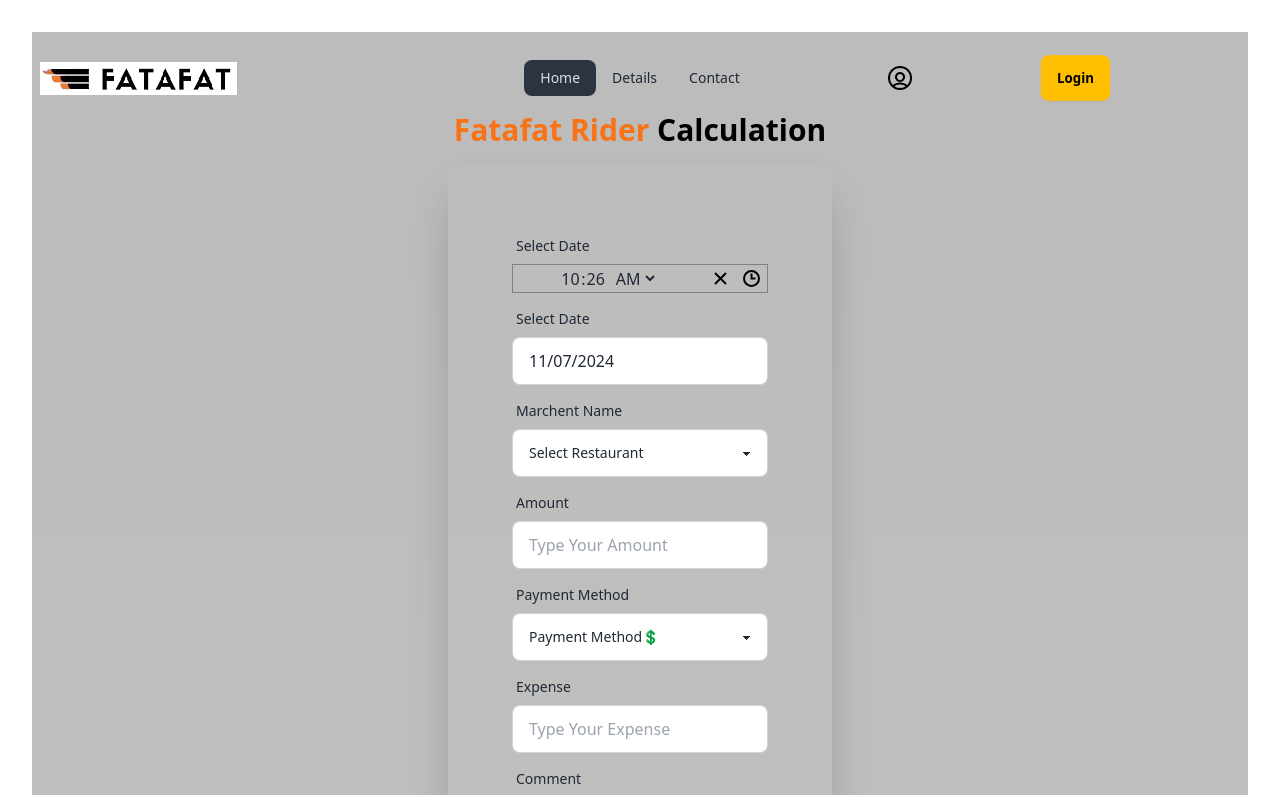
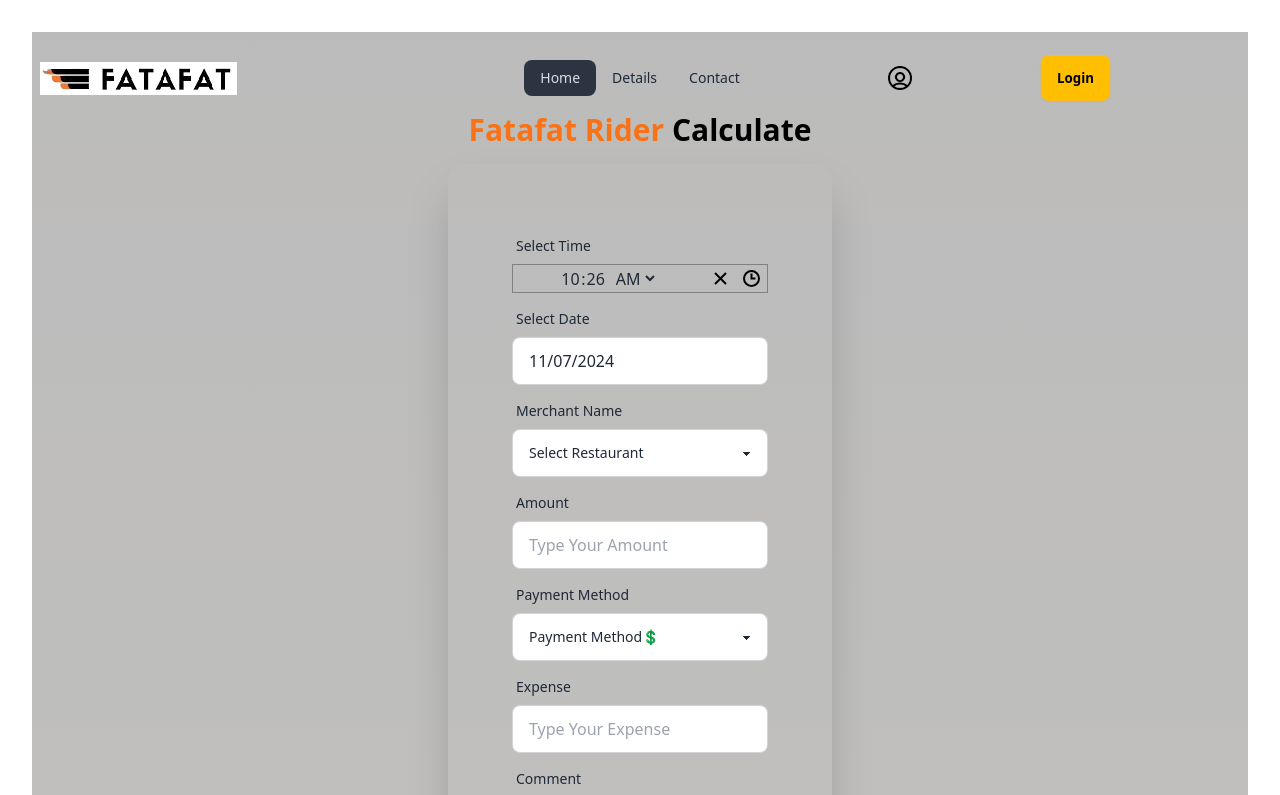
Before and after one commit to abdullah-al-mohammad/fatafat-calcualtion, a React (Vite) app: page / in a window 1280 px wide. Shown: the top 795 px of the page. Built offline with nearby package versions, Linux system fonts and the light colour scheme; no server answers.

Commit message:
add time

```diff
--- a/src/components/home/Home.jsx
+++ b/src/components/home/Home.jsx
@@ -43,8 +43,9 @@
             const payment = form.payment.value;
             const expense = form.expense.value;
             const comment = form.comment.value;
-            console.log(name, amount, payment, expense, comment, date);
-            const formData = { id, date, name, amount, payment, expense, comment }
+            const time = form.time.value;
+            console.log(name, amount, payment, expense, comment, date, time);
+            const formData = { id, time, date, name, amount, payment, expense, comment }
             console.log(formData);
             fetch('https://api.sheetbest.com/sheets/298772df-1e5d-4741-b56d-73e9efabd108', {
                 method: "POST",
@@ -69,16 +70,16 @@
         <div className='bgImage py-3'>
             <Header></Header>
             <div>
-                <h1 className='text-3xl font-extrabold text-black'><span className='text-orange-500'>Fatafat Rider</span> Calculation</h1>
+                <h1 className='text-3xl font-extrabold text-black'><span className='text-orange-500'>Fatafat Rider</span> Calculate</h1>
                 <div className="min-h-screen">
                     <div className="hero-content flex-col lg:flex-row-reverse">
                         <div className="card w-full max-w-sm shrink-0 md:shadow-2xl shadow-none">
                             <form onSubmit={handleSubmit} className="card-body px-0 md:px-8">
                                 <div className='form-control'>
                                     <label className="label">
-                                        <span className="label-text">Select Date</span>
+                                        <span className="label-text">Select Time</span>
                                     </label>
-                                    <TimePicker onChange={onChange} value={value} className="class1 class2" id='time-picker'/>
+                                    <TimePicker onChange={onChange} value={value} name='time' amPmAriaLabel='Select AM/PM' className="class1 class2" id='time-picker'/>
                                     {/* <DateTimePicker onChange={setDateTime} value={dateTime} /> */}
                                 </div>
                                 <div className='form-control'>
@@ -89,7 +90,7 @@
                                 </div>
                                 <div className="form-control">
                                     <label className="label">
-                                        <span className="label-text">Marchent Name</span>
+                                        <span className="label-text">Merchant Name</span>
                                     </label>
                                     <select className="select select-bordered w-full max-w-xs" name='name' required>
                                         <option value='' disabled selected hidden>Select Restaurant</option>
--- a/src/pages/CalculatDetails.jsx
+++ b/src/pages/CalculatDetails.jsx
@@ -10,7 +10,7 @@
     const loadData = useLoaderData()
     console.log(loadData);
     const userIdData = loadData.filter(userData => userData.userId === userId)
-    const [datas, setData] = useState(userIdData)
+    const [allData, setData] = useState(userIdData)
     // const [users, setUsers] = useState(userIdData)
 
     const handleDelete = (id) => {
@@ -62,19 +62,21 @@
                     <thead>
                         <tr>
                             <th></th>
+                            <th className='text-orange-500 font-bold font-mono'>Time</th>
                             <th className='text-orange-500 font-bold font-mono'>Date</th>
                             <th className='text-orange-500 font-bold font-mono'>Name</th>
                             <th className='text-orange-500 font-bold font-mono'>Amount</th>
                             <th className='text-orange-500 font-bold font-mono'>Payment</th>
-                            <th className='text-orange-500 font-bold font-mono'>Expens</th>
+                            <th className='text-orange-500 font-bold font-mono'>Expense</th>
                             <th className='text-orange-500 font-bold font-mono'>Comment</th>
                         </tr>
                     </thead>
                     <tbody className='border'>
                         {/* row 1 */}
                         {
-                            datas.map(data => <tr key={data.id} className="bg-base-200 border">
+                            allData.map(data => <tr key={data.id} className="bg-base-200 border">
                                 <th>{}</th>
+                                <td className='border'>{data.time}</td>
                                 <td className='border'>{data.date}</td>
                                 <td className='border'>{data.name}</td>
                                 <td className='border'>{data.amount}</td>
```
